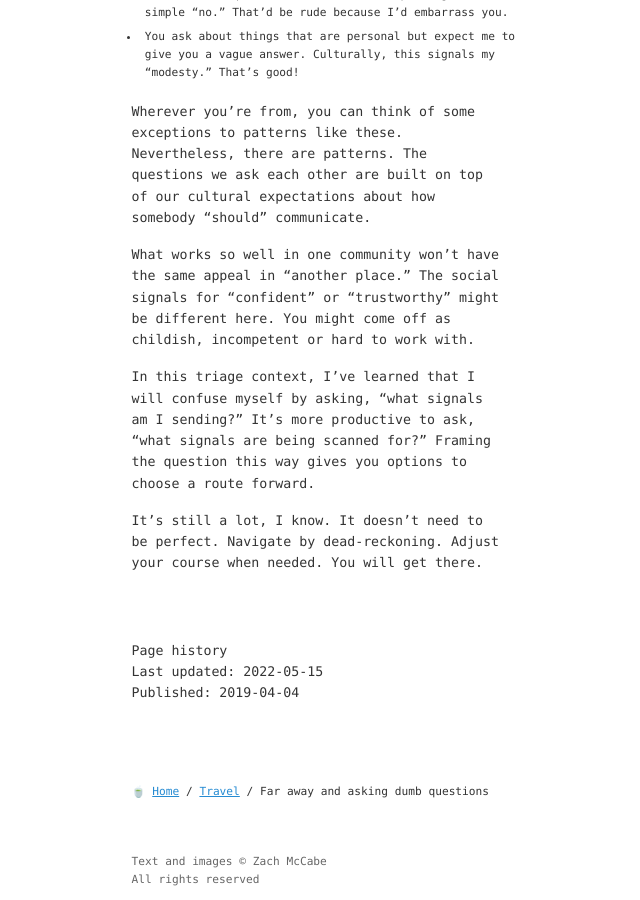
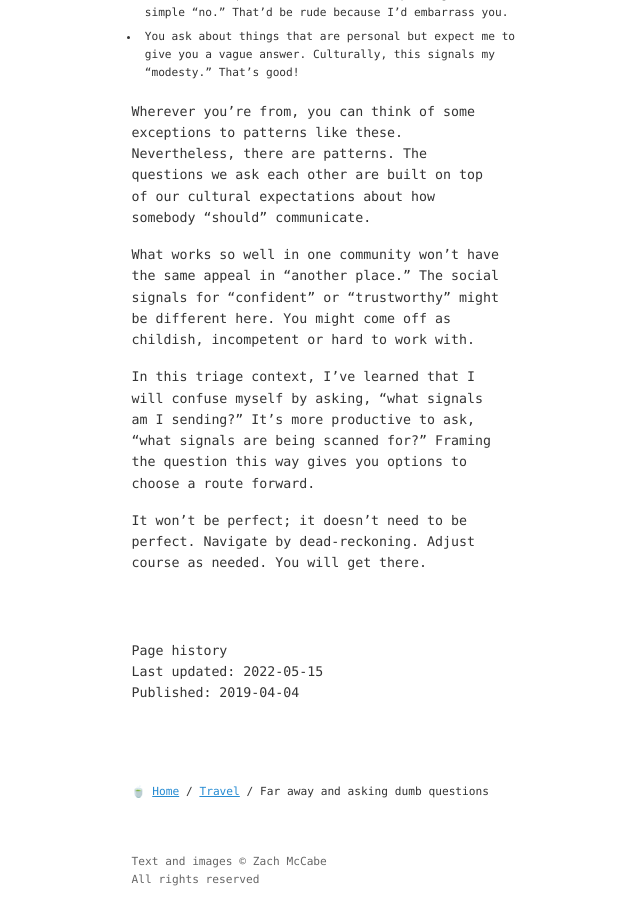
Before and after one commit to zachmccabe/zachmccabe.github.io, a Jekyll site: the page built from _travel/dumb-questions.md, in a window 1280 px wide and 900 px high, scrolled down 3183 px. Shown: the whole window, without its empty margins (203-843 px from the left). Built offline with Jekyll 4.4.1, drawn with Linux system fonts in a browser that asks for light colours.

Commit message:
Update dumb-questions.md

```diff
--- a/_travel/dumb-questions.md
+++ b/_travel/dumb-questions.md
@@ -79,4 +79,4 @@ What works so well in one community won't have the same appeal in "another place
 
 In this triage context, I've learned that I will confuse myself by asking, "what signals am I sending?" It's more productive to ask, "what signals are being scanned for?" Framing the question this way gives you options to choose a route forward.
 
-It's still a lot, I know. It doesn't need to be perfect. Navigate by dead-reckoning. Adjust your course when needed. You will get there.
+It won't be perfect; it doesn't need to be perfect. Navigate by dead-reckoning. Adjust course as needed. You will get there.
```
